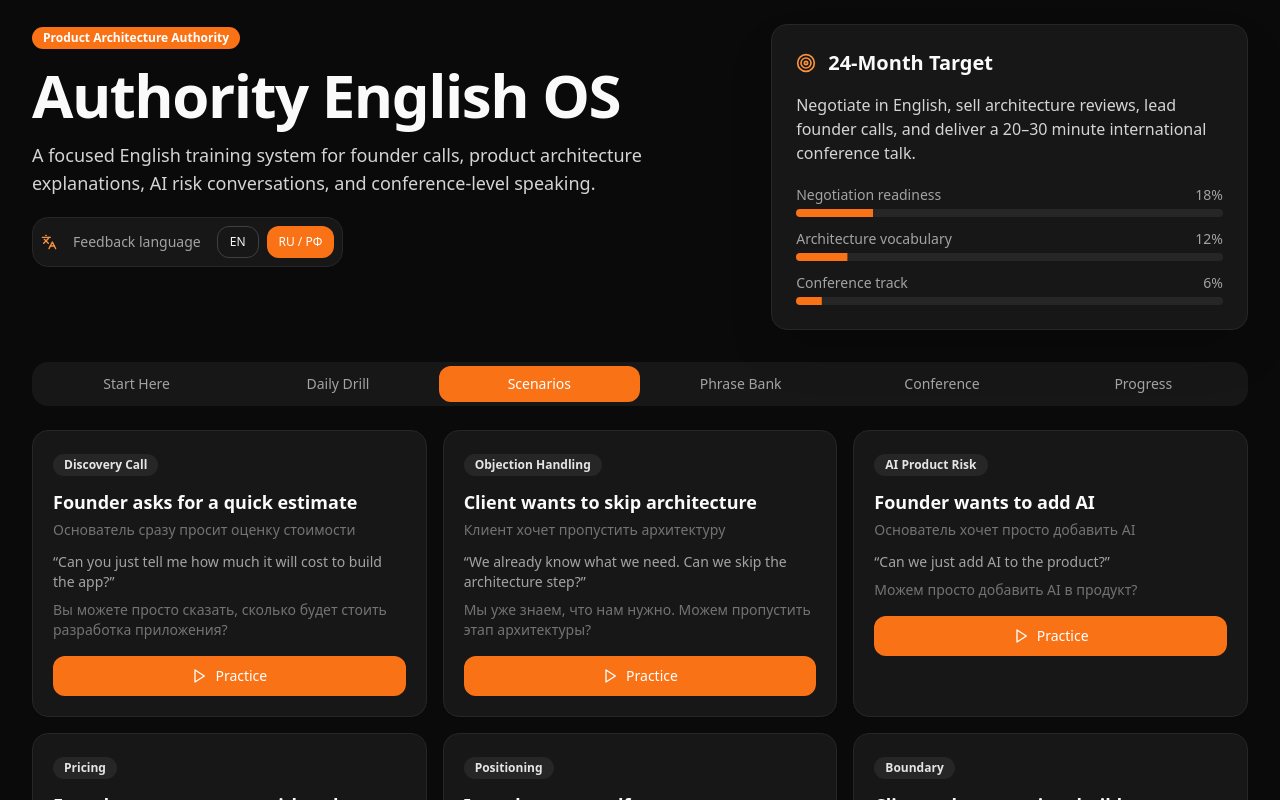
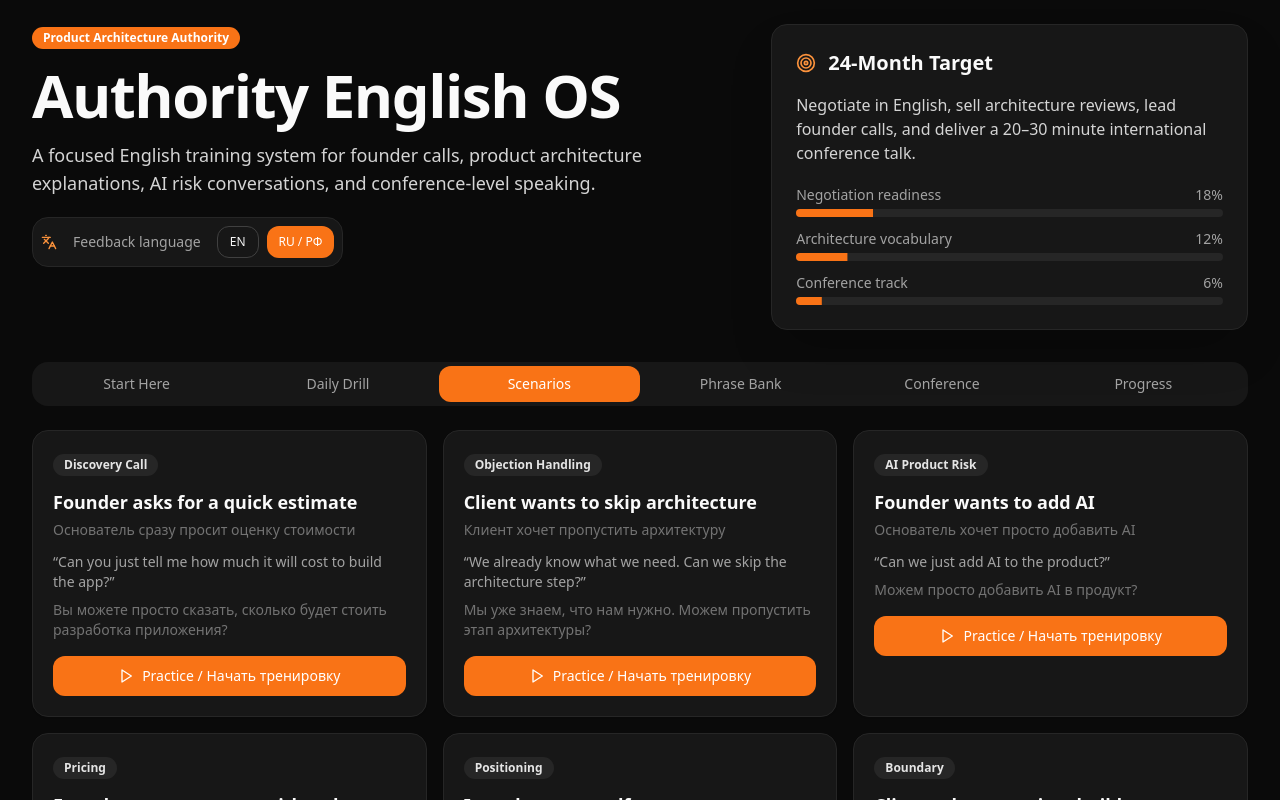
Before and after one commit to granatmediar-oss/authority-english-os, a Next.js app: page / in a window 1280 px wide. Both pictures are taken after a click on the button "Scenarios". Shown: the top 800 px of the page. Built offline with nearby package versions, Linux system fonts and the light colour scheme.

Commit message:
Add files via upload

```diff
--- a/app/page.tsx
+++ b/app/page.tsx
@@ -305,6 +305,7 @@ export default function AuthorityEnglishOS() {
   const [recordingStatus, setRecordingStatus] = useState("Ready to record");
   const [manualMode, setManualMode] = useState(false);
   const [helperLanguage, setHelperLanguage] = useState<HelperLanguage>("ru");
+  const [activeTab, setActiveTab] = useState("start");
 
   const recognitionRef = React.useRef<any>(null);
   const currentScore = useMemo(() => scoreAttempt(attempt, activeScenario.targetAnswer), [attempt, activeScenario]);
@@ -406,7 +407,7 @@ export default function AuthorityEnglishOS() {
           </Card>
         </motion.div>
 
-        <Tabs defaultValue="start" className="space-y-6">
+        <Tabs value={activeTab} onValueChange={setActiveTab} className="space-y-6">
           <TabsList className="grid w-full grid-cols-2 bg-neutral-900 md:grid-cols-6">
             <TabsTrigger value="start">Start Here</TabsTrigger><TabsTrigger value="daily">Daily Drill</TabsTrigger><TabsTrigger value="scenarios">Scenarios</TabsTrigger><TabsTrigger value="phrases">Phrase Bank</TabsTrigger><TabsTrigger value="conference">Conference</TabsTrigger><TabsTrigger value="progress">Progress</TabsTrigger>
           </TabsList>
@@ -430,7 +431,7 @@ export default function AuthorityEnglishOS() {
             </div>
           </TabsContent>
 
-          <TabsContent value="scenarios"><div className="grid gap-4 md:grid-cols-2 lg:grid-cols-3">{scenarios.map((scenario) => (<Card key={scenario.id} className="border-neutral-800 bg-neutral-900 text-neutral-50"><CardContent className="p-5"><Badge className="mb-3 bg-neutral-800 text-neutral-200">{scenario.type}</Badge><h3 className="mb-1 text-lg font-semibold">{scenario.title}</h3>{helperLanguage === "ru" && (<p className="mb-3 text-sm text-neutral-500">{scenario.titleRu}</p>)}<p className="mb-2 text-sm text-neutral-400">“{scenario.founderLine}”</p>{helperLanguage === "ru" && (<p className="mb-4 text-sm text-neutral-500">{scenario.founderLineRu}</p>)}<Button onClick={() => { setActiveScenario(scenario); setAttempt(""); setShowFeedback(false); }} className="w-full"><Play className="mr-2 h-4 w-4" /> Practice</Button></CardContent></Card>))}</div></TabsContent>
+          <TabsContent value="scenarios"><div className="grid gap-4 md:grid-cols-2 lg:grid-cols-3">{scenarios.map((scenario) => (<Card key={scenario.id} className="border-neutral-800 bg-neutral-900 text-neutral-50"><CardContent className="p-5"><Badge className="mb-3 bg-neutral-800 text-neutral-200">{scenario.type}</Badge><h3 className="mb-1 text-lg font-semibold">{scenario.title}</h3>{helperLanguage === "ru" && (<p className="mb-3 text-sm text-neutral-500">{scenario.titleRu}</p>)}<p className="mb-2 text-sm text-neutral-400">“{scenario.founderLine}”</p>{helperLanguage === "ru" && (<p className="mb-4 text-sm text-neutral-500">{scenario.founderLineRu}</p>)}<Button type="button" onClick={() => { setActiveScenario(scenario); setAttempt(""); setShowFeedback(false); setActiveTab("daily"); }} className="w-full"><Play className="mr-2 h-4 w-4" /> {helperLanguage === "ru" ? "Practice / Начать тренировку" : "Practice"}</Button></CardContent></Card>))}</div></TabsContent>
 
           <TabsContent value="phrases"><Card className="border-neutral-800 bg-neutral-900 text-neutral-50"><CardContent className="p-6"><div className="mb-5 flex items-center gap-3"><BookOpen className="h-5 w-5 text-orange-400" /><h2 className="text-2xl font-semibold">Authority Phrase Bank</h2></div><Input value={search} onChange={(e) => setSearch(e.target.value)} placeholder="Search phrases, domains, or meaning..." className="mb-5 border-neutral-700 bg-neutral-950 text-neutral-50 placeholder:text-neutral-600" /><div className="grid gap-4 md:grid-cols-2">{filteredPhrases.map((item) => (<div key={item.phrase} className="rounded-2xl border border-neutral-800 bg-neutral-950 p-5"><Badge variant="outline" className="mb-3 border-orange-500/40 text-orange-300">{item.domain}</Badge><p className="mb-2 text-lg font-medium text-neutral-100">{item.phrase}</p><p className="text-sm text-neutral-400">{item.meaning}</p></div>))}</div></CardContent></Card></TabsContent>
 
```
